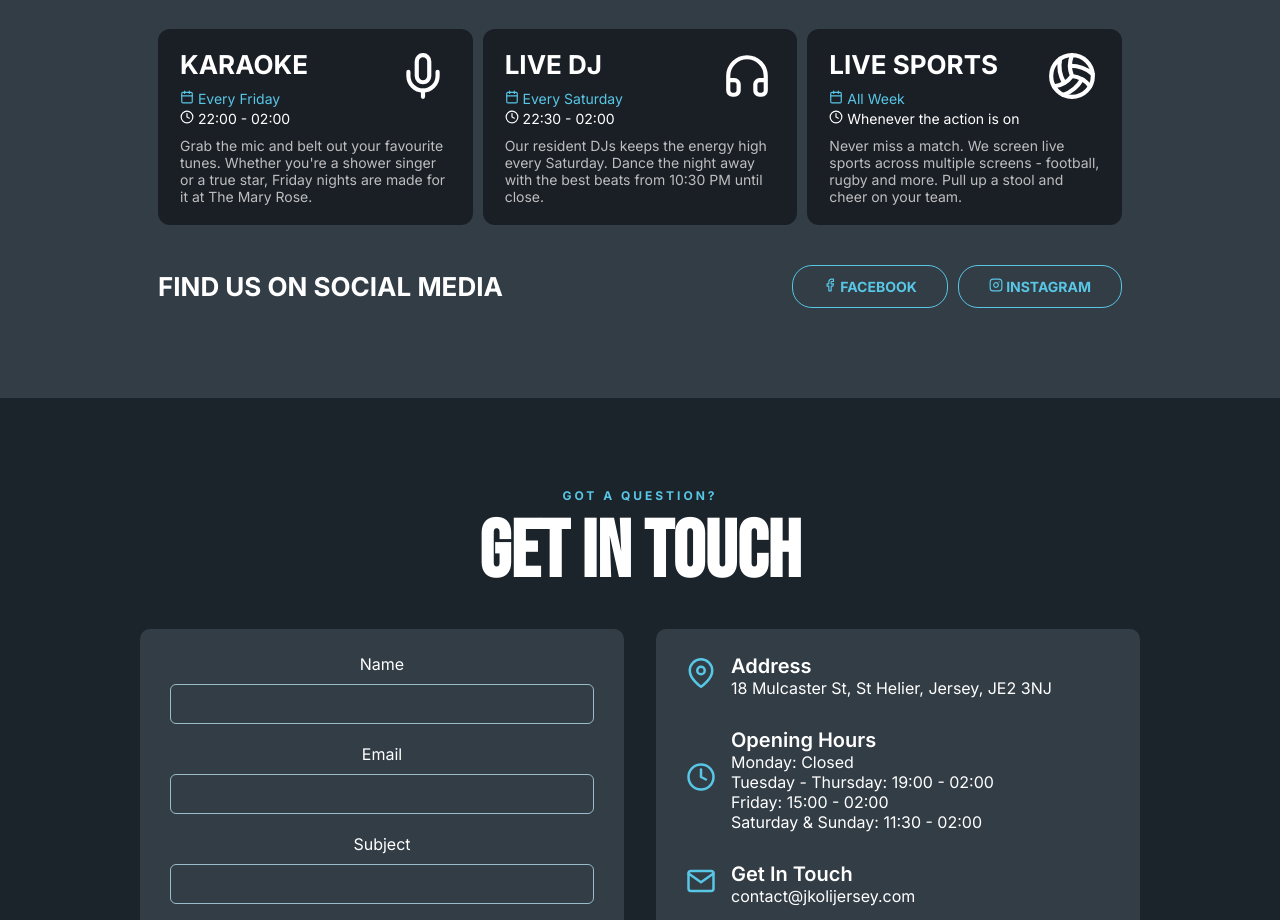
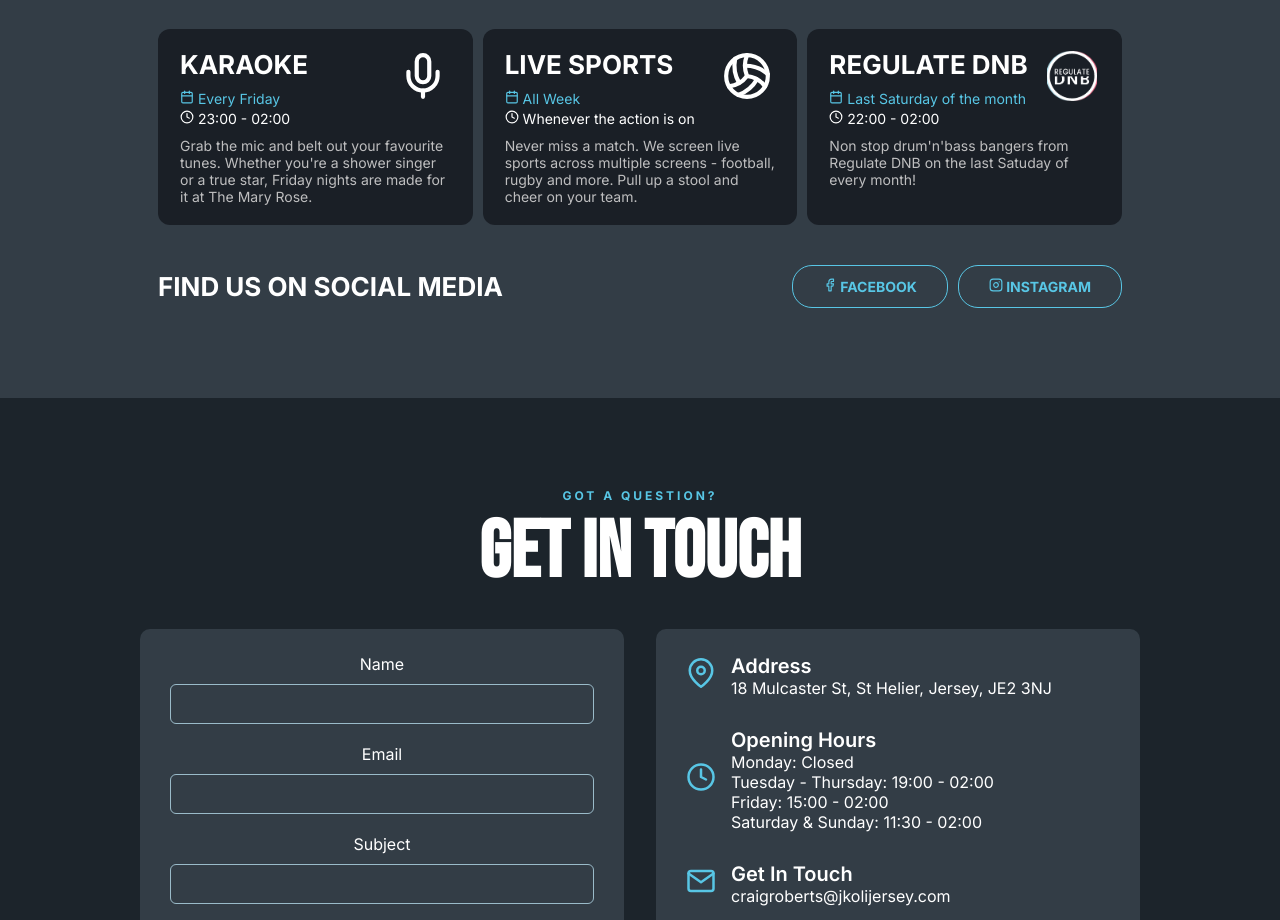
Before and after one commit to stjamesjsy/maryrose-website, a Next.js app: page / in a window 1280 px wide. Shown: the part 1032-1952 px from the top of the page. Built offline with nearby package versions, Linux system fonts and the light colour scheme.

Commit message:
Few updates

```diff
--- a/src/components/ContactForm/index.tsx
+++ b/src/components/ContactForm/index.tsx
@@ -3,7 +3,7 @@ import styles from "./styles.module.css";
 import clsx from "clsx";
 
 // TODO
-const submitUrl = "https://formsubmit.co/ajax/22df9bd1beabb23825d1afb4c0ce1f66";
+const submitUrl = "https://formsubmit.co/ajax/craigroberts@jkolijersey.com";
 
 enum SubmitState {
     Idle,
--- a/src/constants.ts
+++ b/src/constants.ts
@@ -1,4 +1,4 @@
-export const CONTACT_EMAIL = "contact@jkolijersey.com";
+export const CONTACT_EMAIL = "craigroberts@jkolijersey.com";
 
 export const FACEBOOK_URL = "https://facebook.com/TheMaryRoseJersey";
 export const INSTAGRAM_URL = "https://instagram.com/themaryrosejersey";
--- a/src/pages/index.tsx
+++ b/src/pages/index.tsx
@@ -8,6 +8,7 @@ import { useRef } from "react";
 import styles from "./styles.module.css";
 import { LuCalendar, LuChevronDown, LuClock, LuFacebook, LuHeadphones, LuInstagram, LuMic, LuVolleyball } from "react-icons/lu";
 import { ContactForm } from "@/components/ContactForm";
+import Image from "next/image";
 
 export default function Index() {
     const contactRef = useRef<HTMLDivElement>(null);
@@ -69,18 +70,9 @@ export default function Index() {
                                     <LuMic className={styles.whatsOnIcon} />
                                     <h3>Karaoke</h3>
                                     <p className={styles.whatsOnDate}><LuCalendar /> Every Friday</p>
-                                    <p className={styles.whatsOnTime}><LuClock /> 22:00 - 02:00</p>
+                                    <p className={styles.whatsOnTime}><LuClock /> 23:00 - 02:00</p>
                                     <p className={styles.whatsOnDesc}>
                                         Grab the mic and belt out your favourite tunes. Whether you're a shower singer or a true star, Friday nights are made for it at The Mary Rose.
-                                    </p>
-                                </div>
-                                <div className={styles.whatsOnItem}>
-                                    <LuHeadphones className={styles.whatsOnIcon} />
-                                    <h3>Live DJ</h3>
-                                    <p className={styles.whatsOnDate}><LuCalendar /> Every Saturday</p>
-                                    <p className={styles.whatsOnTime}><LuClock /> 22:30 - 02:00</p>
-                                    <p className={styles.whatsOnDesc}>
-                                        Our resident DJs keeps the energy high every Saturday. Dance the night away with the best beats from 10:30 PM until close.
                                     </p>
                                 </div>
                                 <div className={styles.whatsOnItem}>
@@ -90,6 +82,15 @@ export default function Index() {
                                     <p className={styles.whatsOnTime}><LuClock /> Whenever the action is on</p>
                                     <p className={styles.whatsOnDesc}>
                                         Never miss a match. We screen live sports across multiple screens - football, rugby and more. Pull up a stool and cheer on your team.
+                                    </p>
+                                </div>
+                                <div className={styles.whatsOnItem}>
+                                    <img className={styles.whatsOnIcon} src="/images/regulate.png" alt="Regulate DNB Logo" height="50" width="50" />
+                                    <h3>Regulate DNB</h3>
+                                    <p className={styles.whatsOnDate}><LuCalendar /> Last Saturday of the month</p>
+                                    <p className={styles.whatsOnTime}><LuClock /> 22:00 - 02:00</p>
+                                    <p className={styles.whatsOnDesc}>
+                                        Non stop drum'n'bass bangers from Regulate DNB on the last Satuday of every month!
                                     </p>
                                 </div>
                             </div>
```
Also changed, not shown: public/images/regulate.png (added).
